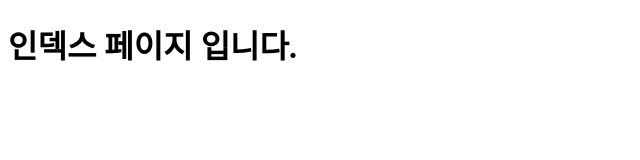
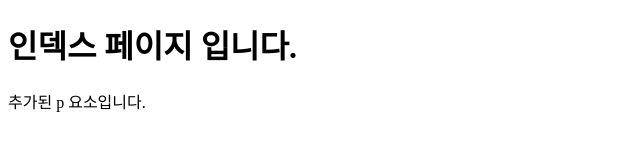
Before and after one commit to thdtkddjs/victim01, a plain HTML site: page index.html in a window 1280 px wide. Shown: the whole page, without its empty margins (0-640 px from the left). Drawn offline with Linux system fonts and the light colour scheme.

Commit message:
p1 added

```diff
--- a/index.html
+++ b/index.html
@@ -8,6 +8,6 @@
 </head>
 <body>
     <h1>인덱스 페이지 입니다.</h1>
-
+    <p>추가된 p 요소입니다.</p>
 </body>
 </html>
```
